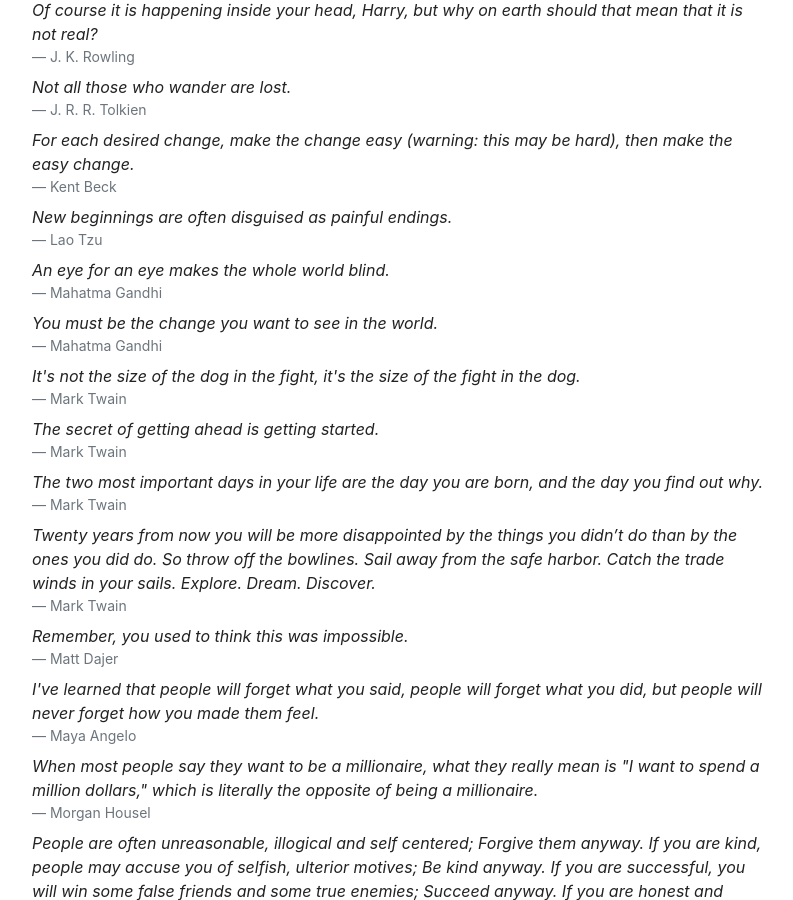
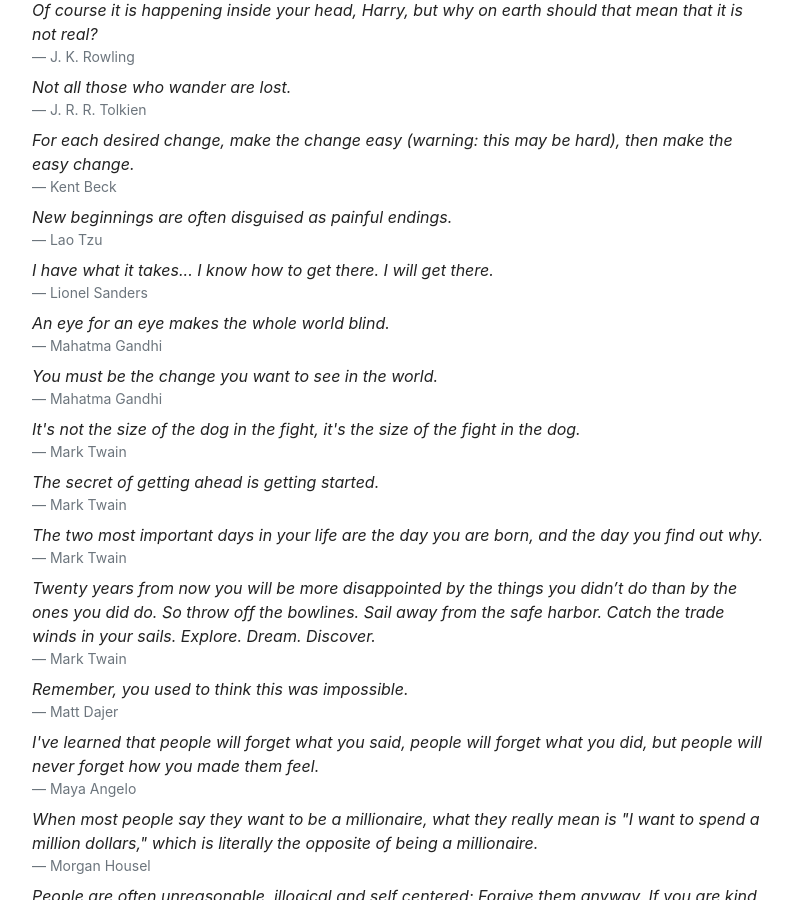
Before and after one commit to mackorone/mackorone.github.io, a Jekyll site: the page built from quotes.html, in a window 1280 px wide and 900 px high, scrolled down 1807 px. Shown: the whole window, without its empty margins (239-1032 px from the left). Built offline with Jekyll 4.4.1, drawn with Linux system fonts in a browser that asks for light colours; nearby versions of some CDN libraries.

Commit message:
Add Lionel Sanders quote

```diff
--- a/_data/quotes.yml
+++ b/_data/quotes.yml
@@ -104,3 +104,6 @@
   source: Proverb
 - quote: What do you want it for? What do you want the audience for?
   source: Bo Burnham
+- quote: I have what it takes... I know how to get there. I will get there.
+  source: Lionel Sanders
+  link: https://youtu.be/CJ3CINWK5gU?t=600
```
